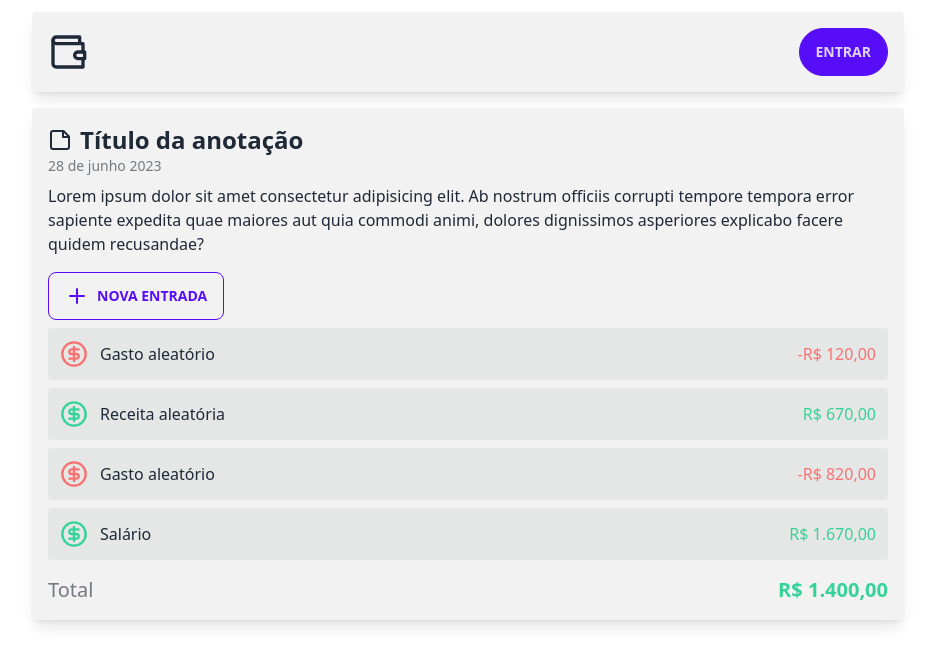
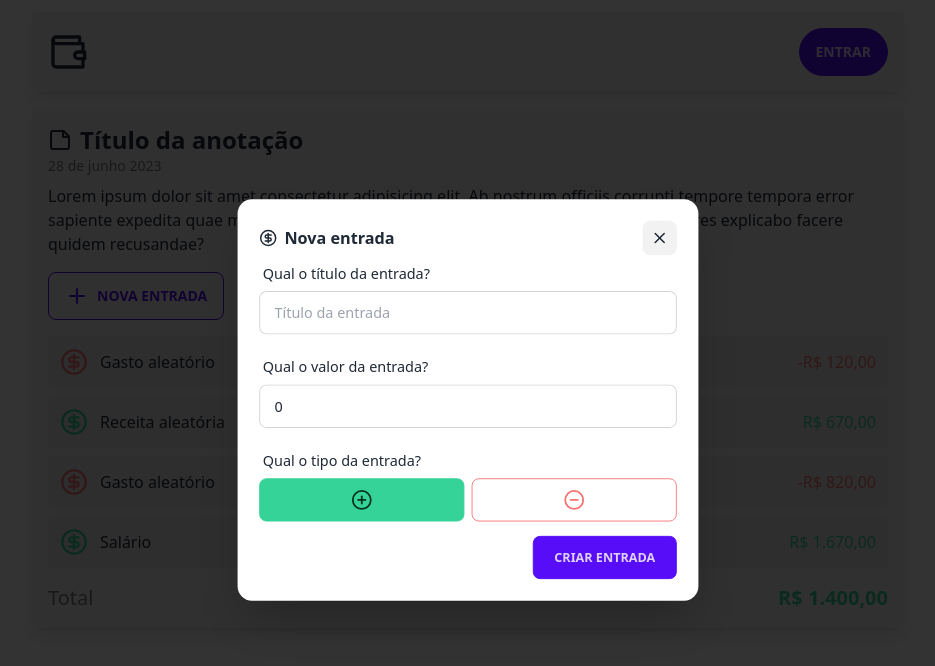
Before and after one commit to GabriPires/finote, a Next.js app: page /note/1 in a window 1280 px wide. Both pictures are taken after a click on the button "NOVA ENTRADA". Shown: the top 666 px of the page, without its empty margins (172-1107 px from the left). Built offline with nearby package versions, Linux system fonts and the light colour scheme.

Commit message:
feat(new-entry): new entry modal

```diff
--- a/package.json
+++ b/package.json
@@ -11,6 +11,7 @@
   "dependencies": {
     "@hookform/resolvers": "^3.1.1",
     "@radix-ui/react-dialog": "^1.0.4",
+    "@radix-ui/react-radio-group": "^1.1.3",
     "@types/node": "20.3.2",
     "@types/react": "18.2.14",
     "@types/react-dom": "18.2.6",
--- /dev/null
+++ b/src/components/NewEntryForm.tsx
@@ -0,0 +1,111 @@
+import { zodResolver } from '@hookform/resolvers/zod'
+import { Loader, MinusCircle, PlusCircle } from 'lucide-react'
+import { Controller, useForm } from 'react-hook-form'
+import { z } from 'zod'
+import { FormControl } from './Form/FormControl'
+import { FormErrorMessage } from './Form/FormErrorMessage'
+import { FormLabel } from './Form/FormLabel'
+import * as RadioGroup from '@radix-ui/react-radio-group'
+
+const newEntryFormSchema = z.object({
+  title: z
+    .string()
+    .min(1, 'Digite um título para sua anotação')
+    .max(80, 'O título deve ter no máximo 80 caracteres'),
+  value: z.coerce.number().min(0, 'O valor deve ser maior que zero'),
+  type: z.string(),
+})
+
+type NewEntryFormProps = z.infer<typeof newEntryFormSchema>
+
+export function NewEntryForm() {
+  const {
+    control,
+    register,
+    handleSubmit,
+    formState: { isSubmitting, errors },
+  } = useForm<NewEntryFormProps>({
+    resolver: zodResolver(newEntryFormSchema),
+    defaultValues: {
+      title: '',
+      value: 0,
+      type: 'income',
+    },
+  })
+
+  function onSubmit(data: NewEntryFormProps) {
+    console.log(data)
+  }
+
+  return (
+    <form className="flex flex-col gap-4" onSubmit={handleSubmit(onSubmit)}>
+      <FormControl>
+        <FormLabel htmlFor={'title'}>Qual o título da entrada?</FormLabel>
+        <input
+          type="text"
+          placeholder="Título da entrada"
+          className="input-bordered input w-full focus:input-primary"
+          {...register('title')}
+        />
+        {errors.title && (
+          <FormErrorMessage>{errors.title.message}</FormErrorMessage>
+        )}
+      </FormControl>
+
+      <FormControl>
+        <FormLabel htmlFor={'value'}>Qual o valor da entrada?</FormLabel>
+        <input
+          type="number"
+          step="0.50"
+          min="0"
+          placeholder="Valor da entrada"
+          className="input-bordered input w-full focus:input-primary"
+          {...register('value')}
+        />
+        {errors.value && (
+          <FormErrorMessage>{errors.value.message}</FormErrorMessage>
+        )}
+      </FormControl>
+
+      <FormControl>
+        <FormLabel htmlFor={'type'}>Qual o tipo da entrada?</FormLabel>
+        <Controller
+          control={control}
+          name="type"
+          render={({ field: { value, onChange } }) => (
+            <RadioGroup.Root
+              className="flex items-center gap-2"
+              onValueChange={onChange}
+              value={value}
+            >
+              <RadioGroup.Item
+                value="income"
+                className="flex-1 btn btn-success data-[state=unchecked]:btn-outline"
+              >
+                <PlusCircle />
+              </RadioGroup.Item>
+              <RadioGroup.Item
+                value="outcome"
+                className="flex-1 btn btn-error data-[state=unchecked]:btn-outline"
+              >
+                <MinusCircle />
+              </RadioGroup.Item>
+            </RadioGroup.Root>
+          )}
+        />
+      </FormControl>
+
+      <button
+        type="submit"
+        className="btn-primary btn ml-auto w-40"
+        disabled={isSubmitting}
+      >
+        {isSubmitting ? (
+          <Loader className="h-5 w-5 animate-spin" />
+        ) : (
+          'Criar entrada'
+        )}
+      </button>
+    </form>
+  )
+}
--- /dev/null
+++ b/src/components/NewEntryModal.tsx
@@ -0,0 +1,31 @@
+import * as Dialog from '@radix-ui/react-dialog'
+import { CircleDollarSign, PlusIcon, X } from 'lucide-react'
+import { NewEntryForm } from './NewEntryForm'
+
+export function NewEntryModal() {
+  return (
+    <Dialog.Root>
+      <Dialog.Trigger className="btn btn-outline btn-primary mb-2 lg:w-fit">
+        <PlusIcon />
+        Nova entrada
+      </Dialog.Trigger>
+
+      <Dialog.Portal>
+        <Dialog.Overlay className="fixed inset-0 h-screen w-screen bg-black/80" />
+        <Dialog.Content className="modal-box absolute left-1/2 top-1/2 w-full -translate-x-1/2 -translate-y-1/2">
+          <div className="flex items-center">
+            <CircleDollarSign className="mr-2 h-5 w-5" />
+            <Dialog.Title className="text-lg font-bold">
+              Nova entrada
+            </Dialog.Title>
+            <Dialog.Close className="btn ml-auto h-auto min-h-0 p-2">
+              <X className="h-5 w-5" />
+            </Dialog.Close>
+          </div>
+
+          <NewEntryForm />
+        </Dialog.Content>
+      </Dialog.Portal>
+    </Dialog.Root>
+  )
+}
--- a/src/pages/note/[noteId].tsx
+++ b/src/pages/note/[noteId].tsx
@@ -1,8 +1,9 @@
 import { Header } from '@/components/Header'
+import { NewEntryModal } from '@/components/NewEntryModal'
 import { NoteItem } from '@/components/NoteItem'
 import { PrimaryBox } from '@/components/PrimaryBox'
 import dayjs from 'dayjs'
-import { Plus, StickyNote } from 'lucide-react'
+import { StickyNote } from 'lucide-react'
 import { GetServerSideProps } from 'next'
 
 interface Entry {
@@ -46,10 +47,7 @@ export default function NotePage({ note }: NotePageProps) {
         <p className="mt-2">{note.description}</p>
 
         <div className="mt-4 flex flex-col gap-2">
-          <button className="btn btn-outline btn-primary lg:w-fit">
-            <Plus />
-            Nova entrada
-          </button>
+          <NewEntryModal />
 
           {note.entries.map((annotation, index) => (
             <NoteItem
```
Also changed, not shown: 1 other file (tests, documents, lock files or other folders).
